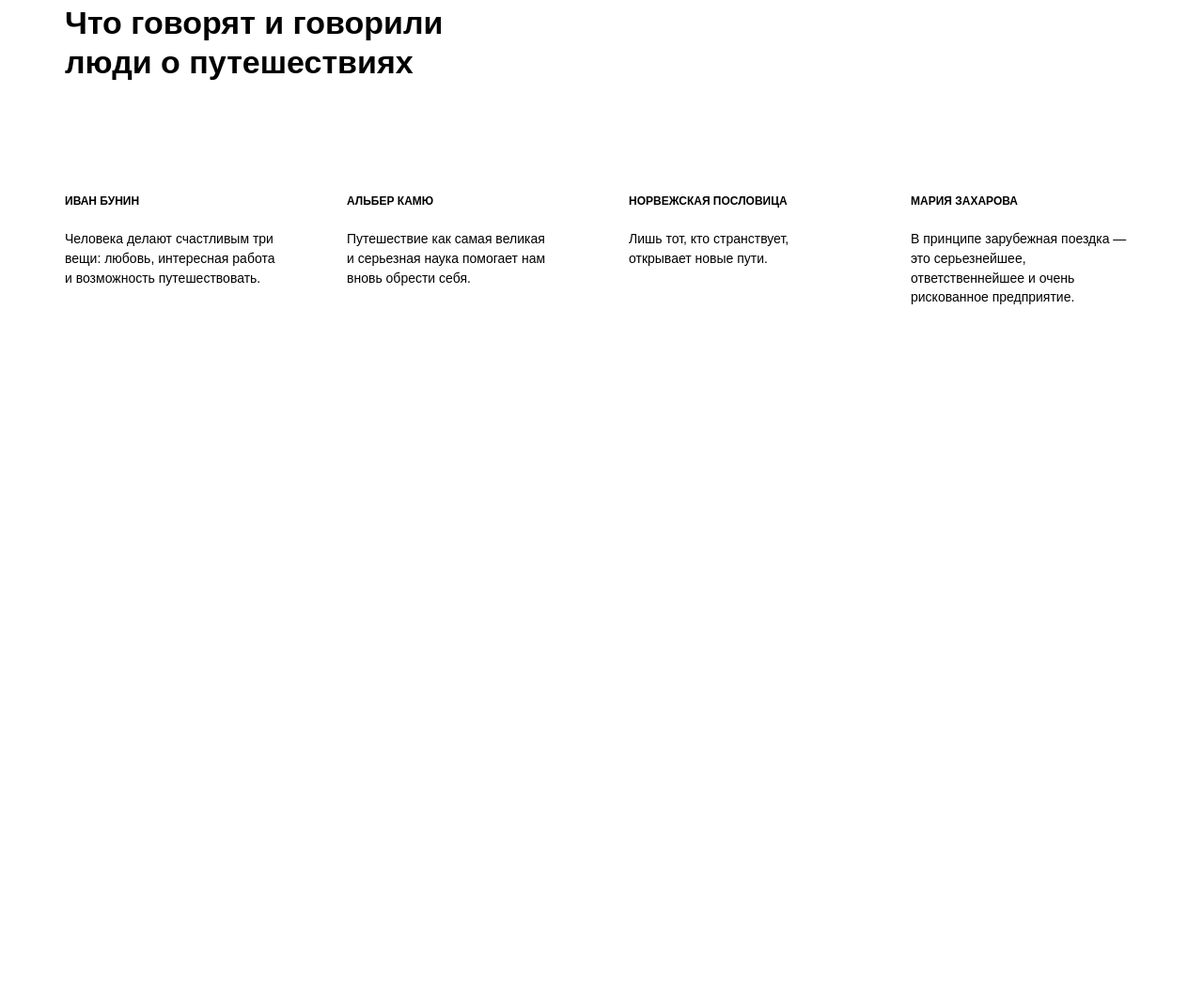
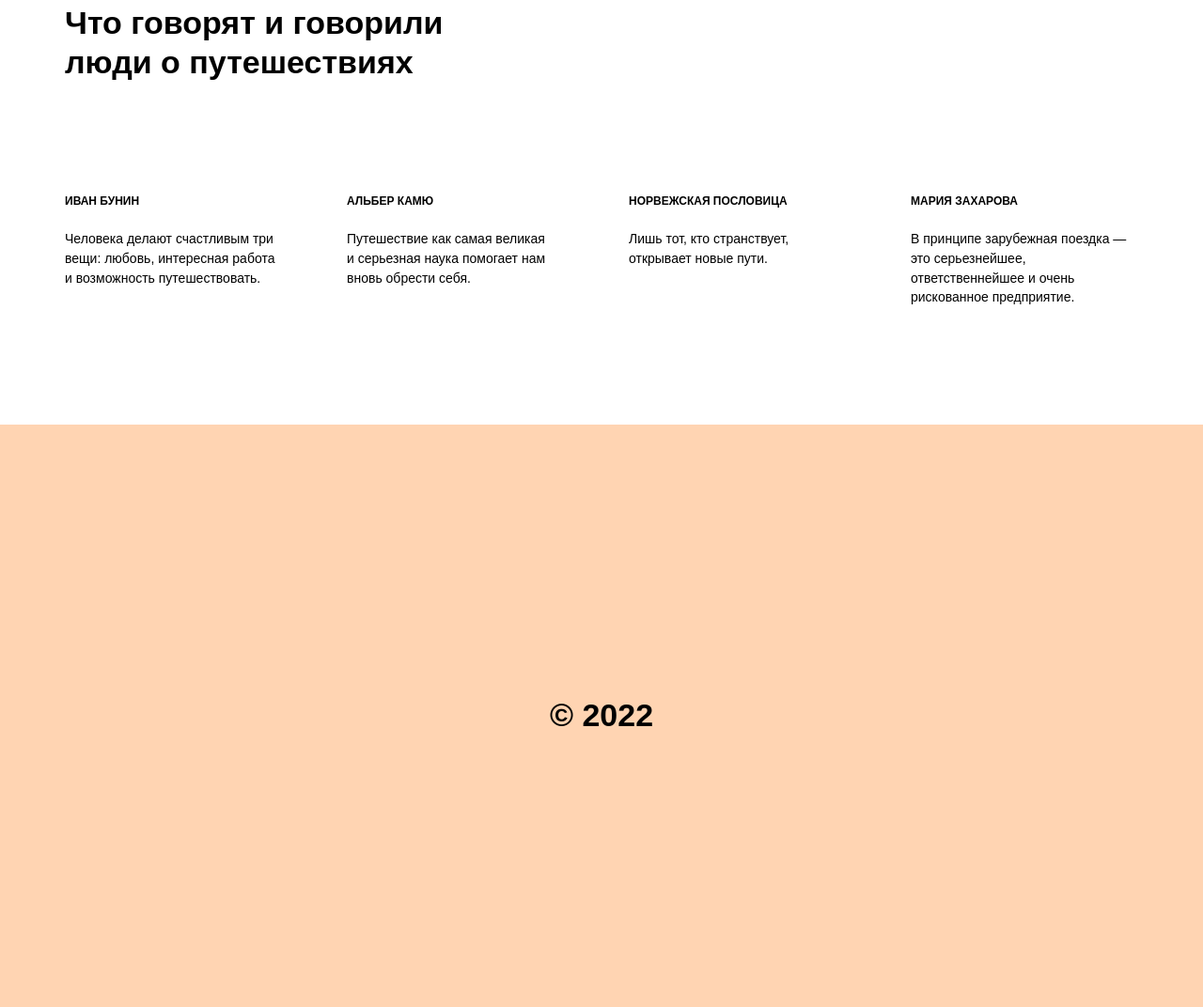
Before and after one commit to EvKoz/where-to, a plain HTML site: page index.html in a window 1280 px wide. Shown: the part 2417-3489 px from the top of the page at 94% size. Before the commit the page ends 2794 px from the top, so only its background shows below. Drawn offline with Linux system fonts and the light colour scheme.

```diff
--- /dev/null
+++ b/blocks/footer/__copyright/footer__copyright.css
@@ -0,0 +1,9 @@
+.footer__copyright {
+  font-family: Arial, Helvetica, sans-serif;
+  color: #000000;
+  font-size: 34px;
+  font-weight: 700;
+  line-height: 1.2;
+  display: flex;
+  margin: auto;
+  }
--- /dev/null
+++ b/blocks/footer/footer.css
@@ -0,0 +1,6 @@
+.footer {
+  margin: 75px 0 0;
+  display: flex;
+  min-height: 620px;
+  background-color: #ffd4b2;
+}
--- a/index.html
+++ b/index.html
@@ -24,7 +24,7 @@
           </ul>
           <a class="header__link" href="#">Пожаловаться</a>
         </nav>
-      </header>
+      </header><main>
       <section class="intro">
         <div class="intro__text">
           <p class="intro__tag">Куда я поеду</p>
@@ -143,6 +143,8 @@
           </div>
         </div>
       </section>
+    </main>
     </div>
+    <footer class="footer"><p class="footer__copyright">&#xA9; 2022</p></footer>
   </body>
 </html>
--- a/pages/index.css
+++ b/pages/index.css
@@ -36,3 +36,7 @@
 @import url('../blocks/people/__speaks/people__speaks.css');
 @import url('../blocks/people/__author/people__author.css');
 @import url('../blocks/people/__speech/people__speech.css');
+
+/* FOOTER */
+@import url('../blocks/footer/footer.css');
+@import url('../blocks/footer/__copyright/footer__copyright.css');
```
